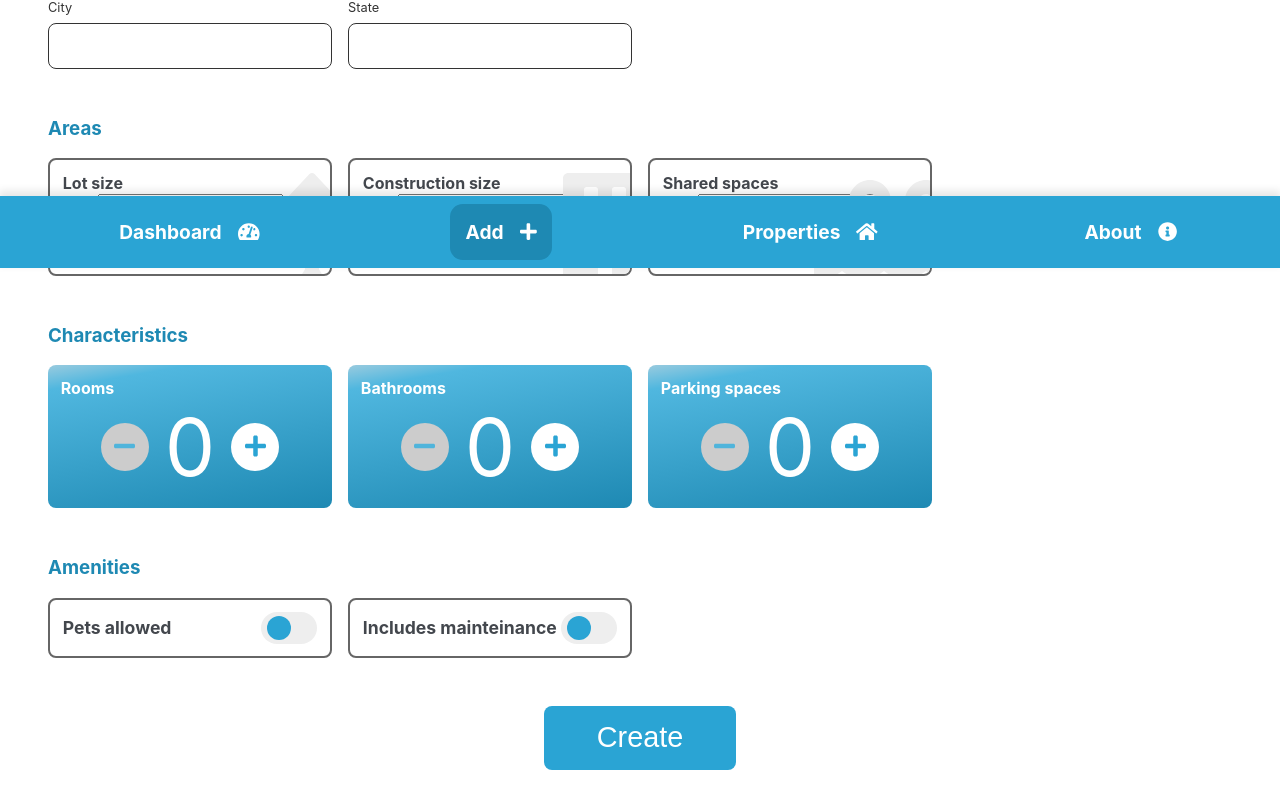
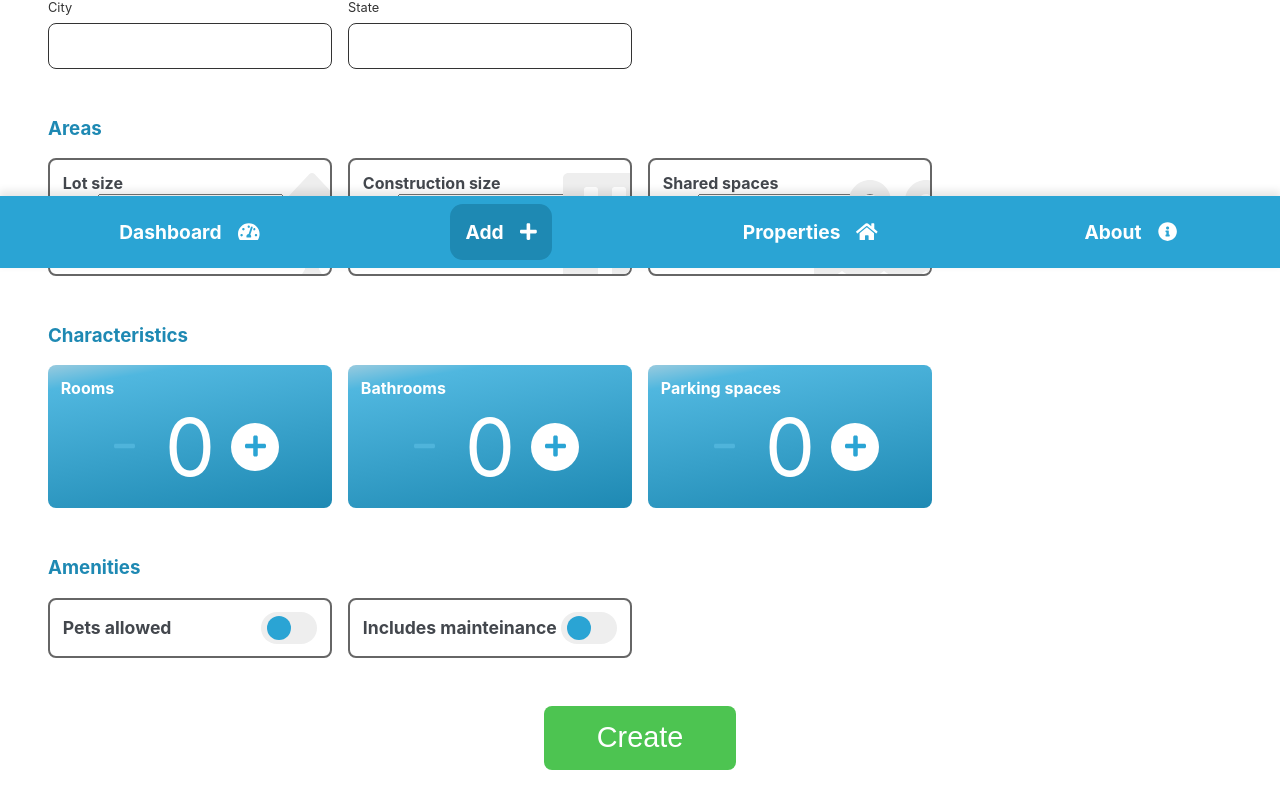
Before and after one commit to denkiapple/PropertyCreator, a React (Create React App) app: page /addproperty in a window 1280 px wide. Shown: the part 532-1340 px from the top of the page. Built offline with nearby package versions, Linux system fonts and the light colour scheme.

Commit message:
Update: App&PropertyForm: Css and UX improvements

```diff
--- a/src/App.css
+++ b/src/App.css
@@ -2,7 +2,7 @@
   --color-white: #fff;
   --color-white-dark: #fefefe;
   --color-white-very-dark: #eee;
-  --color-white-obscure: #ccc;
+  --color-white-transparent: rgba(255,255,255,0.6);
 
   --color-danger: #a03434;
   --color-danger-light: #c25353;
--- a/src/Containers/PropertyForm/PropertyForm.jsx
+++ b/src/Containers/PropertyForm/PropertyForm.jsx
@@ -24,7 +24,7 @@ import { PROPERTY_TYPES } from "../../constants";
 
 import styles from "./PropertyForm.module.css";
 
-const PropertyForm = ({ props }) => {
+const PropertyForm = () => {
   const lotIcon = <FontAwesomeIcon icon={faTree} className={styles.navIcon} />;
   const commonIcon = <FontAwesomeIcon icon={faSwimmingPool} className={styles.navIcon} />;
   const buildIcon = <FontAwesomeIcon icon={faBuilding} className={styles.navIcon} />;
--- a/src/Containers/PropertyForm/PropertyForm.module.css
+++ b/src/Containers/PropertyForm/PropertyForm.module.css
@@ -47,10 +47,10 @@ section h3 {
   font-size: 1.8rem;
 
   color: var(--color-white);
-  background-color: var(--color-brand);
+  background-color: var(--color-green);
   cursor: pointer;
 }
 
 .submitBtn:hover {
-  background-color: var(--color-brand-dark);
+  background-color: var(--color-green-dark);
 }
```
